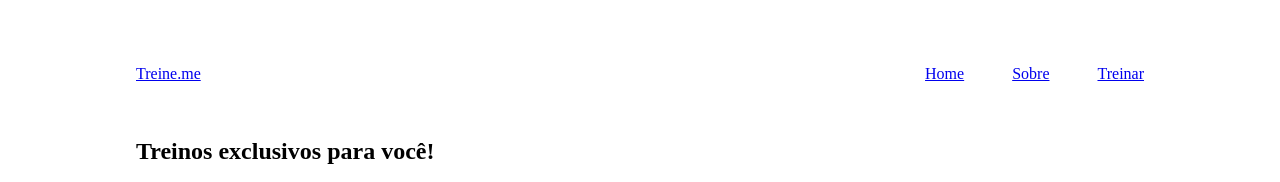
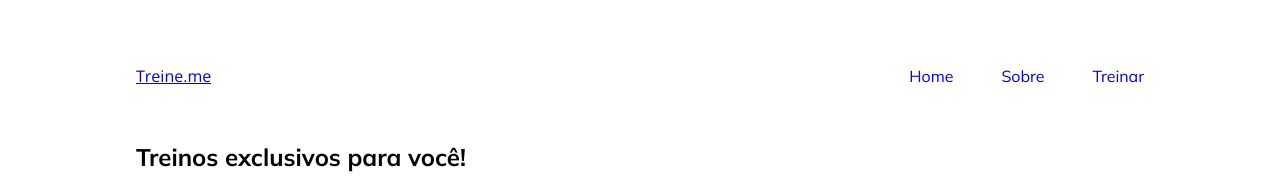
Before and after one commit to sxpphic/foguete-explorador, a plain HTML site: page projeto-02/index.html in a window 1280 px wide. Shown: the top 182 px of the page. Drawn offline with nearby package versions, Linux system fonts and the light colour scheme.

Commit message:
navgation style

```diff
--- a/projeto-02/style.css
+++ b/projeto-02/style.css
@@ -1,7 +1,13 @@
+body {
+    margin: 0;
+    font-family: 'Open Sans', sans-serif;
+}
+
 .page {
     width: 1008px;
     height: 514px;
     margin: 65px auto 0px;
+
 }
 
 nav {
@@ -17,3 +23,15 @@ nav ul {
     margin: 0;;
     padding: 0;
 }
+
+h1, ul {
+    font-family: 'Mulish', sans-serif;
+}
+
+ul li a {
+    text-decoration: none;
+}
+
+ul li a:hover {
+    font-weight: bold;
+}
```
